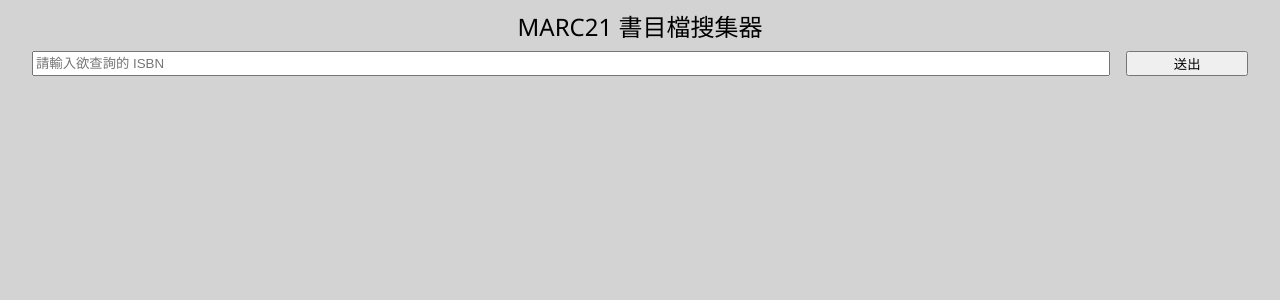
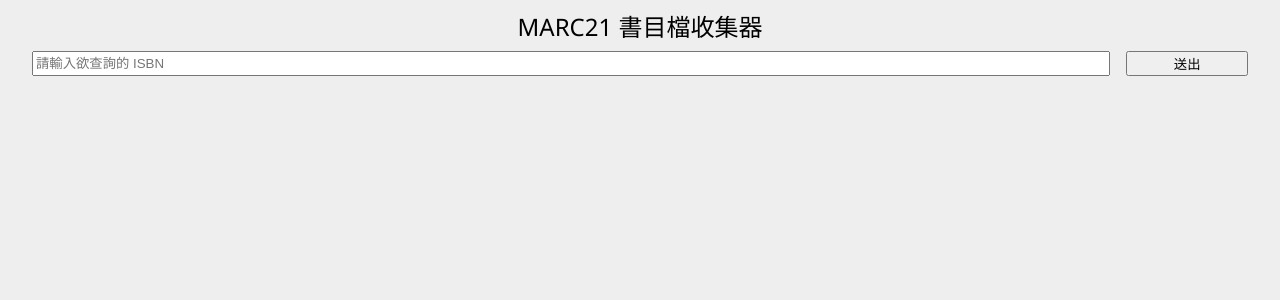
Before and after one commit to FlowerEatsFish/book-marc-collector-project, a React app: page / in a window 1280 px wide. Shown: the top 300 px of the page. Built offline with nearby package versions, Linux system fonts and the light colour scheme; the HTML template or start-up script is replaced by a standard one.

Commit message:
Ver0.12.0 Design UI/UX

```diff
--- a/main.js
+++ b/main.js
@@ -9,8 +9,8 @@ let win;
 
 function createWindow() {
   win = new BrowserWindow({
-    width: 800,
-    height: 600,
+    width: 1280,
+    height: 720,
     icon: path.join(__dirname, './public/book.png'),
   });
 
@@ -21,7 +21,7 @@ function createWindow() {
   }));
 
   // Open DevTools.
-  win.webContents.openDevTools();
+  // win.webContents.openDevTools();
 
   win.on('closed', () => {
     win = null;
--- a/package.json
+++ b/package.json
@@ -1,6 +1,6 @@
 {
   "name": "project.book-marc-collection",
-  "version": "0.11.0",
+  "version": "0.12.0",
   "description": "Collection MARC of books from NBINET website.",
   "main": "main.js",
   "scripts": {
--- a/src/component/title.jsx
+++ b/src/component/title.jsx
@@ -4,7 +4,7 @@ class Title extends React.Component {
   render() {
     return (
       <div className="title">
-        MARC21 書目檔搜集器
+        MARC21 書目檔收集器
       </div>
     );
   }
--- a/src/style/global.scss
+++ b/src/style/global.scss
@@ -1,10 +1,9 @@
 html,
 body {
-  background-color: lightgrey;
+  background-color: #eee;
   font-family: "Segoe UI", "Helvetica Neue", Arial, sans-serif;
   font-size: 16px;
   margin: 0;
-  overflow: hidden;
 }
 
 p {
--- a/src/style/master.scss
+++ b/src/style/master.scss
@@ -33,6 +33,10 @@
     text-align: center;
   }
 
+  .result:hover {
+    background-color: lightpink;
+  }
+
   .header {
     font-weight: bold;
   }
```
Also changed, not shown: 1 other file (tests, documents, lock files or other folders).
